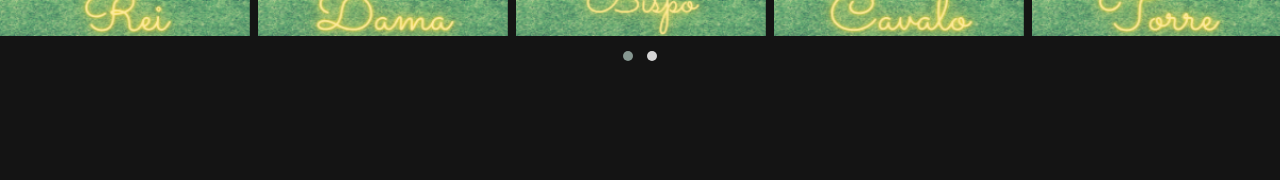
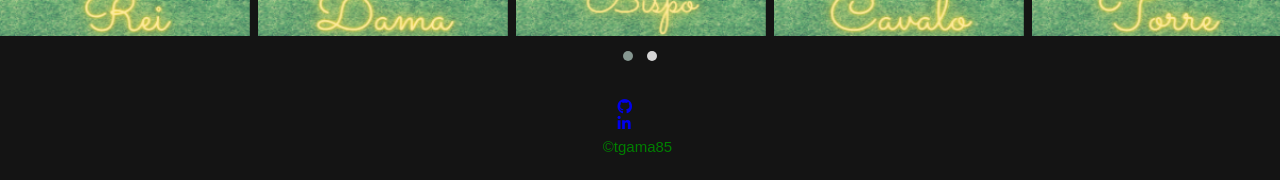
Before and after one commit to tgama85/Xadrez, a plain HTML site: page index.html in a window 1280 px wide. Shown: the part 1067-1247 px from the top of the page. Before the commit the page ends 1137 px from the top, so only its background shows below. Drawn offline with Linux system fonts and the light colour scheme.

Commit message:
Adicionando footer e favicon

```diff
--- a/index.html
+++ b/index.html
@@ -5,6 +5,7 @@
     <link rel="stylesheet" href="/style/style.css">
     <link rel="stylesheet" href="/style/owl/owl.carousel.min.css">
     <link rel="stylesheet" href="/style/owl/owl.theme.default.min.css">
+    <link rel="icon" type="img/png" sizes="16x16" href="img/favicon-16x16.png">
     <meta name="viewport" content="width=device-width, initial-scale=1.0">
     <title>Xadrez</title>
 </head>
@@ -114,5 +115,12 @@
     <script src="js/owl/jquery.min.js"></script>
     <script src="js/owl/owl.carousel.min.js"></script>
     <script src="/js/owl/main.js"></script>
+    <footer class="rodape">
+            <ul class="icones">
+                <li><a href="https://github.com/tgama85" target="_blank"><i class="fab fa-github"></i></a></li>
+                <li><a href="https://www.linkedin.com/in/tatiana-gama/" target="_blank "><i class="fab fa-linkedin-in"></i></a></li>
+            </ul>
+            ©tgama85
+    </footer>
 </body>
 </html>
--- a/style/style.css
+++ b/style/style.css
@@ -111,6 +111,20 @@ header nav a:hover{
     backface-visibility: hidden;
     transform: rotateY(180deg);
 }
+/*rodape*/
+.rodape{
+    display: flex;
+    padding: 28px;
+    font-size: 15px;
+    margin-right: 5px;
+    flex-direction: column;
+    align-items: center;
+}
+.icones{
+    width: 40px;
+    height: 40px;
+    list-style: none;
+}
 /*Responsividade*/
 @media screen and (max-width: 700px){
     header .container{
```
Also changed, not shown: img/favicon-16x16.png (added).
